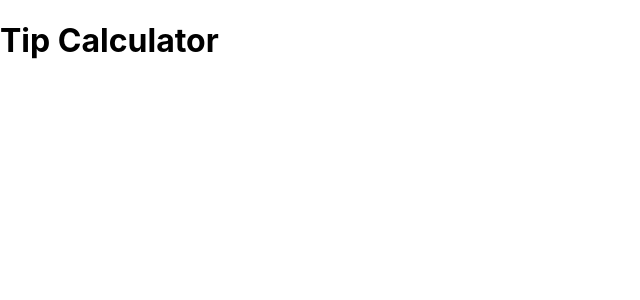
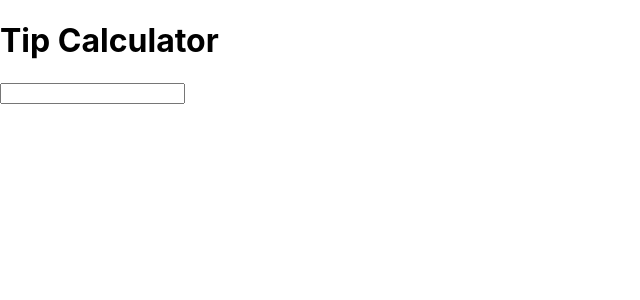
Before and after one commit to Eshhaa11/tip-calculator, a React (Create React App) app: page / in a window 1280 px wide. Shown: the top 300 px of the page, without its empty margins (0-640 px from the left). Built offline with nearby package versions, Linux system fonts and the light colour scheme.

Commit message:
added input type

```diff
--- a/src/Components/Tip.js
+++ b/src/Components/Tip.js
@@ -9,6 +9,9 @@ function Tip ()  {
     return (
         <div className="tip-cont">
             <h1>Tip Calculator</h1>
+            <input
+            type="number"
+            />
         </div>
     )
 }
```
